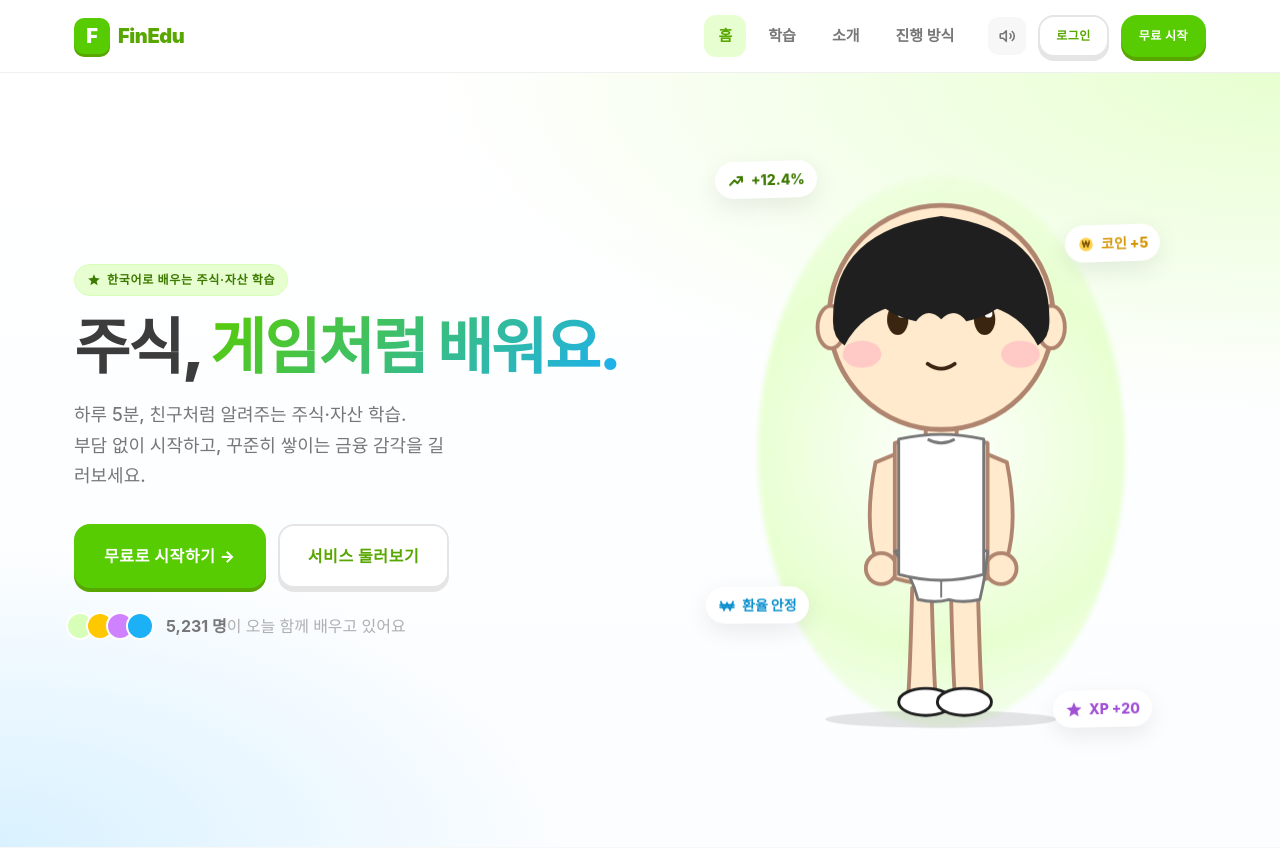
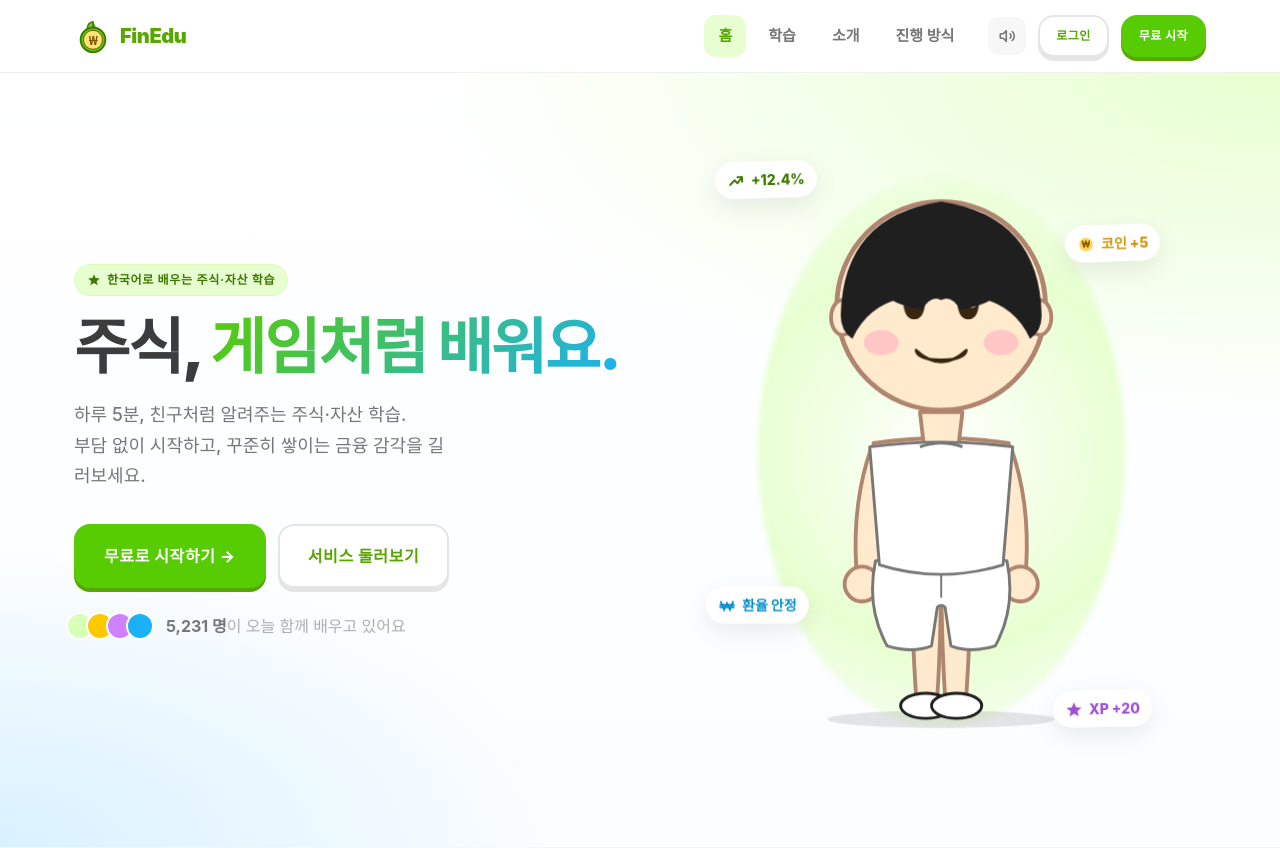
Before and after one commit to cau-citcwalker/StdWebTech, a PHP site: page / in a window 1280 px wide. Shown: the top 848 px of the page. Run offline with PHP 8.4, Linux system fonts and the light colour scheme; some web fonts are replaced.

Commit message:
fix(avatar): rebalance body proportions, redesign logo and favicon (#15)
캐릭터 보디
- 베이스: 어깨가 넓고 허리로 좁아지는 사다리꼴 토르소로 재설계
- 팔: 어깨에서 손까지 자연스러운 곡선 (이전: 떠있는 막대기)
- 귀: 머리 가장자리에 붙도록 위치 조정 (이전: 머리 옆에 떨어져있어 어깨 점처럼 보였음)
- 손: 크기 키워서 팔 끝에 매끄럽게 연결
- 다리: 무릎 살짝 굴곡으로 자연스럽게

의상 좌표
- 모든 슬롯 (hair/face/top/bottom/shoes/accessory) 새 베이스에 맞춰 SVG 재작성
- 탱크탑/티셔츠/후디: 토르소 폭을 제대로 덮음 (이전: 좁아서 살색 비침)
- 반바지: 무릎까지 내려오는 자연스러운 두-다리 모양 (이전: 골반만 덮는 비정상 크기)
- 신발: 발 위치(184/216, 572)에 정확히 맞춤

로고/파비콘 (Claude-tic 제거)
- 'F in green box' 단순 letter mark → 코인 + 새싹 + ₩ 아이콘으로 교체
  · 잎새(성장) + 골든 코인 + ₩ 으로 finance 정체성 강화
- favicon.svg 도 동일 모티프로
- .site-logo__mark CSS 단순화 (SVG 직접 삽입)

영향 범위
- 모든 페이지의 헤더 로고 갱신
- index.html 인라인 마스코트도 새 비율로 교체

```diff
--- a/assets/css/components.css
+++ b/assets/css/components.css
@@ -293,16 +293,13 @@
 }
 .site-logo:hover { color: var(--color-brand-darker); }
 .site-logo__mark {
-  width: 36px;
-  height: 36px;
+  width: 38px;
+  height: 38px;
   display: grid;
   place-items: center;
-  border-radius: 10px;
-  background: var(--color-brand);
-  color: white;
-  font-weight: var(--fw-black);
-  box-shadow: 0 3px 0 0 var(--color-brand-dark);
+  flex-shrink: 0;
 }
+.site-logo__mark svg { width: 100%; height: 100%; display: block; }
 
 .site-nav {
   display: flex;
--- a/closet.html
+++ b/closet.html
@@ -16,7 +16,7 @@
   <header class="site-header">
     <div class="container site-header__inner">
       <a class="site-logo" href="/">
-        <span class="site-logo__mark" aria-hidden="true">F</span>
+        <span class="site-logo__mark" aria-hidden="true"><svg viewBox="0 0 40 40"><path d="M20 5 Q14 6 14 13 Q18 13 22 11 Q20 8 20 5 Z" fill="#7ad637" stroke="#3c7a00" stroke-width="1.5" stroke-linejoin="round"/><line x1="20" y1="6" x2="20" y2="17" stroke="#3c7a00" stroke-width="1.5" stroke-linecap="round"/><circle cx="20" cy="24" r="13" fill="#58cc02" stroke="#3c7a00" stroke-width="2"/><circle cx="20" cy="24" r="10" fill="#ffe27a" stroke="#7a5300" stroke-width="1"/><text x="20" y="29" font-size="13" font-weight="900" text-anchor="middle" fill="#7a5300" font-family="system-ui">₩</text></svg></span>
         <span>FinEdu</span>
       </a>
 
--- a/friend.html
+++ b/friend.html
@@ -16,7 +16,7 @@
   <header class="site-header">
     <div class="container site-header__inner">
       <a class="site-logo" href="/">
-        <span class="site-logo__mark" aria-hidden="true">F</span>
+        <span class="site-logo__mark" aria-hidden="true"><svg viewBox="0 0 40 40"><path d="M20 5 Q14 6 14 13 Q18 13 22 11 Q20 8 20 5 Z" fill="#7ad637" stroke="#3c7a00" stroke-width="1.5" stroke-linejoin="round"/><line x1="20" y1="6" x2="20" y2="17" stroke="#3c7a00" stroke-width="1.5" stroke-linecap="round"/><circle cx="20" cy="24" r="13" fill="#58cc02" stroke="#3c7a00" stroke-width="2"/><circle cx="20" cy="24" r="10" fill="#ffe27a" stroke="#7a5300" stroke-width="1"/><text x="20" y="29" font-size="13" font-weight="900" text-anchor="middle" fill="#7a5300" font-family="system-ui">₩</text></svg></span>
         <span>FinEdu</span>
       </a>
       <nav class="site-nav" aria-label="주요 메뉴">
--- a/friends.html
+++ b/friends.html
@@ -16,7 +16,7 @@
   <header class="site-header">
     <div class="container site-header__inner">
       <a class="site-logo" href="/">
-        <span class="site-logo__mark" aria-hidden="true">F</span>
+        <span class="site-logo__mark" aria-hidden="true"><svg viewBox="0 0 40 40"><path d="M20 5 Q14 6 14 13 Q18 13 22 11 Q20 8 20 5 Z" fill="#7ad637" stroke="#3c7a00" stroke-width="1.5" stroke-linejoin="round"/><line x1="20" y1="6" x2="20" y2="17" stroke="#3c7a00" stroke-width="1.5" stroke-linecap="round"/><circle cx="20" cy="24" r="13" fill="#58cc02" stroke="#3c7a00" stroke-width="2"/><circle cx="20" cy="24" r="10" fill="#ffe27a" stroke="#7a5300" stroke-width="1"/><text x="20" y="29" font-size="13" font-weight="900" text-anchor="middle" fill="#7a5300" font-family="system-ui">₩</text></svg></span>
         <span>FinEdu</span>
       </a>
       <nav class="site-nav" aria-label="주요 메뉴">
--- a/index.html
+++ b/index.html
@@ -19,7 +19,7 @@
   <header class="site-header" role="banner">
     <div class="container site-header__inner">
       <a class="site-logo" href="/">
-        <span class="site-logo__mark" aria-hidden="true">F</span>
+        <span class="site-logo__mark" aria-hidden="true"><svg viewBox="0 0 40 40"><path d="M20 5 Q14 6 14 13 Q18 13 22 11 Q20 8 20 5 Z" fill="#7ad637" stroke="#3c7a00" stroke-width="1.5" stroke-linejoin="round"/><line x1="20" y1="6" x2="20" y2="17" stroke="#3c7a00" stroke-width="1.5" stroke-linecap="round"/><circle cx="20" cy="24" r="13" fill="#58cc02" stroke="#3c7a00" stroke-width="2"/><circle cx="20" cy="24" r="10" fill="#ffe27a" stroke="#7a5300" stroke-width="1"/><text x="20" y="29" font-size="13" font-weight="900" text-anchor="middle" fill="#7a5300" font-family="system-ui">₩</text></svg></span>
         <span>FinEdu</span>
       </a>
 
@@ -95,79 +95,79 @@
           XP +20
         </span>
 
-        <!-- 마스코트: 도토리 (휴머노이드) -->
+        <!-- 마스코트: 도토리 (휴머노이드, v2 비율) -->
         <div class="hero__mascot">
           <svg xmlns="http://www.w3.org/2000/svg" viewBox="0 0 400 600" role="img" aria-label="도토리 마스코트">
 
             <!-- 그림자 -->
-            <ellipse cx="200" cy="586" rx="120" ry="9" fill="#000" opacity="0.10"/>
+            <ellipse cx="200" cy="586" rx="118" ry="9" fill="#000" opacity="0.10"/>
 
             <!-- 다리 -->
-            <path d="M170 450 q-2 80 -4 110 q14 6 28 0 q-2 -30 -4 -110 z"
+            <path d="M168 422 Q170 500 174 562 Q188 568 196 562 Q200 500 200 422 Z"
                   fill="#ffeacd" stroke="#b08570" stroke-width="4" stroke-linejoin="round"/>
-            <path d="M210 450 q2 80 4 110 q14 6 28 0 q-2 -30 -4 -110 z"
+            <path d="M232 422 Q230 500 226 562 Q212 568 204 562 Q200 500 200 422 Z"
                   fill="#ffeacd" stroke="#b08570" stroke-width="4" stroke-linejoin="round"/>
 
             <!-- 팔 -->
-            <path d="M132 320 q-12 60 0 100 q14 6 24 0 q12 -50 0 -110 z"
+            <path d="M128 304 Q108 360 112 428 Q120 446 138 442 Q146 392 148 332 Q146 312 138 302 Z"
                   fill="#ffeacd" stroke="#b08570" stroke-width="4" stroke-linejoin="round"/>
-            <path d="M268 320 q12 60 0 100 q-14 6 -24 0 q-12 -50 0 -110 z"
+            <path d="M272 304 Q292 360 288 428 Q280 446 262 442 Q254 392 252 332 Q254 312 262 302 Z"
                   fill="#ffeacd" stroke="#b08570" stroke-width="4" stroke-linejoin="round"/>
 
             <!-- 손 -->
-            <circle cx="138" cy="430" r="16" fill="#ffeacd" stroke="#b08570" stroke-width="4"/>
-            <circle cx="262" cy="430" r="16" fill="#ffeacd" stroke="#b08570" stroke-width="4"/>
+            <circle cx="118" cy="446" r="18" fill="#ffeacd" stroke="#b08570" stroke-width="4"/>
+            <circle cx="282" cy="446" r="18" fill="#ffeacd" stroke="#b08570" stroke-width="4"/>
 
             <!-- 토르소 -->
-            <path d="M152 300 q48 -16 96 0 v140 q-48 14 -96 0 z"
+            <path d="M130 300 Q200 290 270 300 L262 422 Q200 442 138 422 Z"
                   fill="#ffeacd" stroke="#b08570" stroke-width="4" stroke-linejoin="round"/>
 
             <!-- 목 -->
-            <rect x="184" y="262" width="32" height="40" rx="4"
-                  fill="#ffeacd" stroke="#b08570" stroke-width="4"/>
+            <path d="M178 268 L222 268 L218 302 L182 302 Z"
+                  fill="#ffeacd" stroke="#b08570" stroke-width="4" stroke-linejoin="round"/>
 
             <!-- 머리 -->
-            <circle cx="200" cy="170" r="116"
-                    fill="#ffeacd" stroke="#b08570" stroke-width="5"/>
+            <circle cx="200" cy="158" r="108" fill="#ffeacd" stroke="#b08570" stroke-width="5"/>
 
             <!-- 귀 -->
-            <ellipse cx="86" cy="180" rx="14" ry="22" fill="#ffeacd" stroke="#b08570" stroke-width="4"/>
-            <ellipse cx="314" cy="180" rx="14" ry="22" fill="#ffeacd" stroke="#b08570" stroke-width="4"/>
+            <ellipse cx="98" cy="170" rx="12" ry="18" fill="#ffeacd" stroke="#b08570" stroke-width="4"/>
+            <ellipse cx="302" cy="170" rx="12" ry="18" fill="#ffeacd" stroke="#b08570" stroke-width="4"/>
 
             <!-- 볼터치 -->
-            <ellipse cx="118" cy="208" rx="20" ry="14" fill="#ffaac0" opacity="0.5"/>
-            <ellipse cx="282" cy="208" rx="20" ry="14" fill="#ffaac0" opacity="0.5"/>
+            <ellipse cx="138" cy="196" rx="18" ry="13" fill="#ffaac0" opacity="0.55"/>
+            <ellipse cx="262" cy="196" rx="18" ry="13" fill="#ffaac0" opacity="0.55"/>
 
             <!-- 하의: 흰 반바지 -->
-            <path d="M152 412 q48 -10 96 0 q-2 26 -8 50 q-18 4 -32 0 q-14 4 -32 0 q-6 -24 -24 -50 z"
+            <path d="M132 422 Q200 412 268 422 Q278 470 256 510 Q230 518 210 510 L204 470 Q200 466 196 470 L190 510 Q170 518 144 510 Q122 470 132 422 Z"
                   fill="#ffffff" stroke="#777" stroke-width="3" stroke-linejoin="round"/>
-            <line x1="200" y1="416" x2="200" y2="460" stroke="#777" stroke-width="2"/>
+            <line x1="200" y1="424" x2="200" y2="460" stroke="#777" stroke-width="2"/>
 
             <!-- 상의: 흰 탱크탑 -->
-            <path d="M156 296 q44 -10 88 0 v140 q-44 12 -88 0 z"
+            <path d="M126 304 Q200 294 274 304 L264 426 Q200 446 136 426 Z"
                   fill="#ffffff" stroke="#777" stroke-width="3" stroke-linejoin="round"/>
-            <path d="M186 296 q14 8 28 0" stroke="#777" stroke-width="3" fill="none"/>
+            <path d="M178 304 q22 -8 44 0" stroke="#777" stroke-width="3" fill="none"/>
 
             <!-- 신발 -->
-            <ellipse cx="184" cy="568" rx="28" ry="14" fill="#fff" stroke="#1f1f1f" stroke-width="3"/>
-            <ellipse cx="224" cy="568" rx="28" ry="14" fill="#fff" stroke="#1f1f1f" stroke-width="3"/>
+            <ellipse cx="184" cy="572" rx="26" ry="13" fill="#fff" stroke="#1f1f1f" stroke-width="3"/>
+            <ellipse cx="216" cy="572" rx="26" ry="13" fill="#fff" stroke="#1f1f1f" stroke-width="3"/>
 
             <!-- 표정: 활짝 웃음 (눈동자가 마우스 따라감) -->
-            <path d="M138 142 q14 -8 28 -2" stroke="#3a2510" stroke-width="5" stroke-linecap="round" fill="none"/>
-            <path d="M234 140 q14 -6 28 2" stroke="#3a2510" stroke-width="5" stroke-linecap="round" fill="none"/>
+            <path d="M150 132 q14 -8 28 -2" stroke="#3a2510" stroke-width="5" stroke-linecap="round" fill="none"/>
+            <path d="M222 130 q14 -6 28 2" stroke="#3a2510" stroke-width="5" stroke-linecap="round" fill="none"/>
             <g data-eye="left">
-              <ellipse cx="155" cy="172" rx="11" ry="16" fill="#3a2510"/>
-              <circle data-pupil cx="159" cy="166" r="4" fill="#fff"/>
+              <path d="M161 158 q11 -10 22 0 q-2 14 -11 14 q-9 0 -11 -14 z" fill="#3a2510"/>
+              <circle data-pupil cx="176" cy="156" r="4" fill="#fff"/>
             </g>
             <g data-eye="right">
-              <ellipse cx="245" cy="172" rx="11" ry="16" fill="#3a2510"/>
-              <circle data-pupil cx="249" cy="166" r="4" fill="#fff"/>
+              <path d="M217 158 q11 -10 22 0 q-2 14 -11 14 q-9 0 -11 -14 z" fill="#3a2510"/>
+              <circle data-pupil cx="232" cy="156" r="4" fill="#fff"/>
             </g>
-            <path d="M186 218 q14 10 28 0" stroke="#3a2510" stroke-width="4" stroke-linecap="round" fill="none"/>
+            <path d="M174 204 q26 24 52 0 q-2 10 -26 10 q-24 0 -26 -10 z"
+                  fill="#a0394a" stroke="#3a2510" stroke-width="3" stroke-linejoin="round"/>
 
             <!-- 머리카락: 검은 단발 -->
-            <path d="M88 175 q-2 -95 112 -110 q114 15 112 110 q0 16 -12 24 q-18 -34 -56 -42 q-44 -12 -88 0 q-38 8 -56 42 q-12 -8 -12 -24 z" fill="#1f1f1f"/>
-            <path d="M124 138 q40 -28 76 -28 q36 0 76 28 q-12 28 -50 36 q-12 -16 -26 -2 q-14 -14 -26 2 q-38 -8 -50 -36 z" fill="#1f1f1f"/>
+            <path d="M96 168 Q98 65 200 50 Q302 65 304 168 Q304 184 292 192 Q276 158 240 150 Q200 142 160 150 Q124 158 108 192 Q96 184 96 168 Z" fill="#1f1f1f"/>
+            <path d="M128 130 Q164 102 200 102 Q236 102 272 130 Q260 156 220 162 Q210 146 200 152 Q190 146 180 162 Q140 156 128 130 Z" fill="#1f1f1f"/>
           </svg>
         </div>
       </div>
@@ -308,7 +308,7 @@
   <footer class="site-footer" role="contentinfo">
     <div class="container site-footer__inner">
       <a class="site-logo" href="/">
-        <span class="site-logo__mark" aria-hidden="true">F</span>
+        <span class="site-logo__mark" aria-hidden="true"><svg viewBox="0 0 40 40"><path d="M20 5 Q14 6 14 13 Q18 13 22 11 Q20 8 20 5 Z" fill="#7ad637" stroke="#3c7a00" stroke-width="1.5" stroke-linejoin="round"/><line x1="20" y1="6" x2="20" y2="17" stroke="#3c7a00" stroke-width="1.5" stroke-linecap="round"/><circle cx="20" cy="24" r="13" fill="#58cc02" stroke="#3c7a00" stroke-width="2"/><circle cx="20" cy="24" r="10" fill="#ffe27a" stroke="#7a5300" stroke-width="1"/><text x="20" y="29" font-size="13" font-weight="900" text-anchor="middle" fill="#7a5300" font-family="system-ui">₩</text></svg></span>
         <span>FinEdu</span>
       </a>
       <p>주식과 자산 관리를 한국어로 게임처럼 배우는 곳.</p>
--- a/league.html
+++ b/league.html
@@ -16,7 +16,7 @@
   <header class="site-header">
     <div class="container site-header__inner">
       <a class="site-logo" href="/">
-        <span class="site-logo__mark" aria-hidden="true">F</span>
+        <span class="site-logo__mark" aria-hidden="true"><svg viewBox="0 0 40 40"><path d="M20 5 Q14 6 14 13 Q18 13 22 11 Q20 8 20 5 Z" fill="#7ad637" stroke="#3c7a00" stroke-width="1.5" stroke-linejoin="round"/><line x1="20" y1="6" x2="20" y2="17" stroke="#3c7a00" stroke-width="1.5" stroke-linecap="round"/><circle cx="20" cy="24" r="13" fill="#58cc02" stroke="#3c7a00" stroke-width="2"/><circle cx="20" cy="24" r="10" fill="#ffe27a" stroke="#7a5300" stroke-width="1"/><text x="20" y="29" font-size="13" font-weight="900" text-anchor="middle" fill="#7a5300" font-family="system-ui">₩</text></svg></span>
         <span>FinEdu</span>
       </a>
       <nav class="site-nav" aria-label="주요 메뉴">
--- a/learn.html
+++ b/learn.html
@@ -16,7 +16,7 @@
   <header class="site-header">
     <div class="container site-header__inner">
       <a class="site-logo" href="/">
-        <span class="site-logo__mark" aria-hidden="true">F</span>
+        <span class="site-logo__mark" aria-hidden="true"><svg viewBox="0 0 40 40"><path d="M20 5 Q14 6 14 13 Q18 13 22 11 Q20 8 20 5 Z" fill="#7ad637" stroke="#3c7a00" stroke-width="1.5" stroke-linejoin="round"/><line x1="20" y1="6" x2="20" y2="17" stroke="#3c7a00" stroke-width="1.5" stroke-linecap="round"/><circle cx="20" cy="24" r="13" fill="#58cc02" stroke="#3c7a00" stroke-width="2"/><circle cx="20" cy="24" r="10" fill="#ffe27a" stroke="#7a5300" stroke-width="1"/><text x="20" y="29" font-size="13" font-weight="900" text-anchor="middle" fill="#7a5300" font-family="system-ui">₩</text></svg></span>
         <span>FinEdu</span>
       </a>
 
--- a/login.html
+++ b/login.html
@@ -16,7 +16,7 @@
   <header class="auth-header">
     <div class="container auth-header__inner">
       <a class="site-logo" href="/">
-        <span class="site-logo__mark" aria-hidden="true">F</span>
+        <span class="site-logo__mark" aria-hidden="true"><svg viewBox="0 0 40 40"><path d="M20 5 Q14 6 14 13 Q18 13 22 11 Q20 8 20 5 Z" fill="#7ad637" stroke="#3c7a00" stroke-width="1.5" stroke-linejoin="round"/><line x1="20" y1="6" x2="20" y2="17" stroke="#3c7a00" stroke-width="1.5" stroke-linecap="round"/><circle cx="20" cy="24" r="13" fill="#58cc02" stroke="#3c7a00" stroke-width="2"/><circle cx="20" cy="24" r="10" fill="#ffe27a" stroke="#7a5300" stroke-width="1"/><text x="20" y="29" font-size="13" font-weight="900" text-anchor="middle" fill="#7a5300" font-family="system-ui">₩</text></svg></span>
         <span>FinEdu</span>
       </a>
       <span class="auth-header__alt">
--- a/market.html
+++ b/market.html
@@ -16,7 +16,7 @@
   <header class="site-header">
     <div class="container site-header__inner">
       <a class="site-logo" href="/">
-        <span class="site-logo__mark" aria-hidden="true">F</span>
+        <span class="site-logo__mark" aria-hidden="true"><svg viewBox="0 0 40 40"><path d="M20 5 Q14 6 14 13 Q18 13 22 11 Q20 8 20 5 Z" fill="#7ad637" stroke="#3c7a00" stroke-width="1.5" stroke-linejoin="round"/><line x1="20" y1="6" x2="20" y2="17" stroke="#3c7a00" stroke-width="1.5" stroke-linecap="round"/><circle cx="20" cy="24" r="13" fill="#58cc02" stroke="#3c7a00" stroke-width="2"/><circle cx="20" cy="24" r="10" fill="#ffe27a" stroke="#7a5300" stroke-width="1"/><text x="20" y="29" font-size="13" font-weight="900" text-anchor="middle" fill="#7a5300" font-family="system-ui">₩</text></svg></span>
         <span>FinEdu</span>
       </a>
 
--- a/profile.html
+++ b/profile.html
@@ -16,7 +16,7 @@
   <header class="site-header">
     <div class="container site-header__inner">
       <a class="site-logo" href="/">
-        <span class="site-logo__mark" aria-hidden="true">F</span>
+        <span class="site-logo__mark" aria-hidden="true"><svg viewBox="0 0 40 40"><path d="M20 5 Q14 6 14 13 Q18 13 22 11 Q20 8 20 5 Z" fill="#7ad637" stroke="#3c7a00" stroke-width="1.5" stroke-linejoin="round"/><line x1="20" y1="6" x2="20" y2="17" stroke="#3c7a00" stroke-width="1.5" stroke-linecap="round"/><circle cx="20" cy="24" r="13" fill="#58cc02" stroke="#3c7a00" stroke-width="2"/><circle cx="20" cy="24" r="10" fill="#ffe27a" stroke="#7a5300" stroke-width="1"/><text x="20" y="29" font-size="13" font-weight="900" text-anchor="middle" fill="#7a5300" font-family="system-ui">₩</text></svg></span>
         <span>FinEdu</span>
       </a>
       <nav class="site-nav" aria-label="주요 메뉴">
--- a/signup.html
+++ b/signup.html
@@ -16,7 +16,7 @@
   <header class="auth-header">
     <div class="container auth-header__inner">
       <a class="site-logo" href="/">
-        <span class="site-logo__mark" aria-hidden="true">F</span>
+        <span class="site-logo__mark" aria-hidden="true"><svg viewBox="0 0 40 40"><path d="M20 5 Q14 6 14 13 Q18 13 22 11 Q20 8 20 5 Z" fill="#7ad637" stroke="#3c7a00" stroke-width="1.5" stroke-linejoin="round"/><line x1="20" y1="6" x2="20" y2="17" stroke="#3c7a00" stroke-width="1.5" stroke-linecap="round"/><circle cx="20" cy="24" r="13" fill="#58cc02" stroke="#3c7a00" stroke-width="2"/><circle cx="20" cy="24" r="10" fill="#ffe27a" stroke="#7a5300" stroke-width="1"/><text x="20" y="29" font-size="13" font-weight="900" text-anchor="middle" fill="#7a5300" font-family="system-ui">₩</text></svg></span>
         <span>FinEdu</span>
       </a>
       <span class="auth-header__alt">
```
Also changed, not shown: api/_init/seed_avatar.sql (+76 -36 lines), assets/js/mascot.js (+38 -30 lines), assets/img/favicon.svg, assets/img/mascot-dotori.svg.
